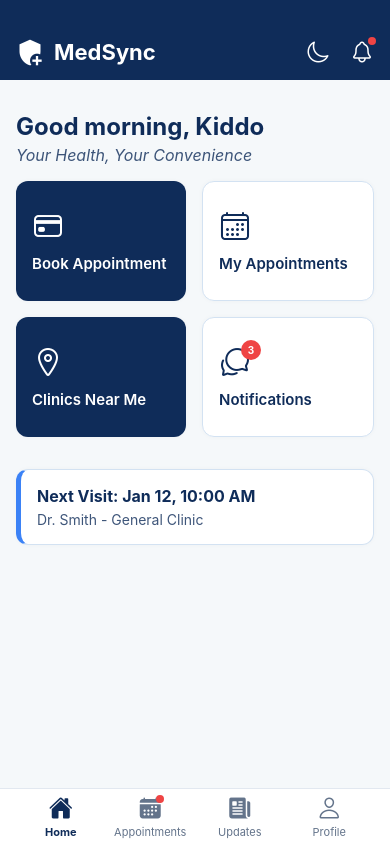
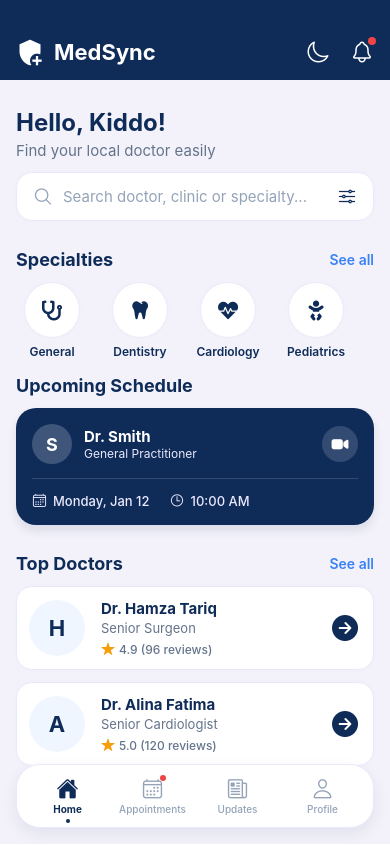
Before and after one commit to thulanesigasa/medsync, a React Native app: screen /Home in a window 390 px wide. Built offline with nearby package versions, Linux system fonts and the light colour scheme.

Commit message:
UI/UX: Redesign BottomTabBar to a premium floating capsule & creative HomeScreen with specialties and top doctors

```diff
--- a/src/components/BottomTabBar.js
+++ b/src/components/BottomTabBar.js
@@ -1,32 +1,41 @@
 import React from 'react';
-import { View, Text, StyleSheet, TouchableOpacity } from 'react-native';
+import { View, Text, StyleSheet, TouchableOpacity, Platform } from 'react-native';
 import { Ionicons } from '@expo/vector-icons';
 import { COLORS, SIZES, LAYOUT } from '../constants/theme';
 
 export default function BottomTabBar({ navigation, activeTab }) {
+  const isHome = activeTab === 'Home';
+  const isAppt = activeTab === 'Appointments';
+  const isUpdt = activeTab === 'Records'; // activeTab for records is 'Records' internally
+  const isProf = activeTab === 'Profile';
+
   return (
     <View style={styles.tabBar}>
       <TouchableOpacity style={styles.tabItem} onPress={() => navigation.navigate('Home')}>
-        <Ionicons name="home" size={24} color={activeTab === 'Home' ? COLORS.primary : '#64748B'} />
-        <Text style={activeTab === 'Home' ? styles.tabTextActive : styles.tabText}>Home</Text>
+        <Ionicons name={isHome ? "home" : "home-outline"} size={22} color={isHome ? COLORS.primary : '#94A3B8'} />
+        <Text style={isHome ? styles.tabTextActive : styles.tabText}>Home</Text>
+        {isHome && <View style={styles.activeDot} />}
       </TouchableOpacity>
 
       <TouchableOpacity style={styles.tabItem} onPress={() => navigation.navigate('Appointments')}>
         <View style={styles.activeTabIcon}>
-          <Ionicons name="calendar" size={24} color={activeTab === 'Appointments' ? COLORS.primary : '#64748B'} />
+          <Ionicons name={isAppt ? "calendar" : "calendar-outline"} size={22} color={isAppt ? COLORS.primary : '#94A3B8'} />
           <View style={styles.badge} />
         </View>
-        <Text style={activeTab === 'Appointments' ? styles.tabTextActive : styles.tabText}>Appointments</Text>
+        <Text style={isAppt ? styles.tabTextActive : styles.tabText}>Appointments</Text>
+        {isAppt && <View style={styles.activeDot} />}
       </TouchableOpacity>
 
       <TouchableOpacity style={styles.tabItem} onPress={() => navigation.navigate('Records')}>
-        <Ionicons name="newspaper" size={24} color={activeTab === 'Records' ? COLORS.primary : '#64748B'} />
-        <Text style={activeTab === 'Records' ? styles.tabTextActive : styles.tabText}>Updates</Text>
+        <Ionicons name={isUpdt ? "newspaper" : "newspaper-outline"} size={22} color={isUpdt ? COLORS.primary : '#94A3B8'} />
+        <Text style={isUpdt ? styles.tabTextActive : styles.tabText}>Updates</Text>
+        {isUpdt && <View style={styles.activeDot} />}
       </TouchableOpacity>
 
       <TouchableOpacity style={styles.tabItem} onPress={() => navigation.navigate('Profile')}>
-        <Ionicons name="person-outline" size={24} color={activeTab === 'Profile' ? COLORS.primary : '#64748B'} />
-        <Text style={activeTab === 'Profile' ? styles.tabTextActive : styles.tabText}>Profile</Text>
+        <Ionicons name={isProf ? "person" : "person-outline"} size={22} color={isProf ? COLORS.primary : '#94A3B8'} />
+        <Text style={isProf ? styles.tabTextActive : styles.tabText}>Profile</Text>
+        {isProf && <View style={styles.activeDot} />}
       </TouchableOpacity>
     </View>
   );
@@ -34,43 +43,61 @@ export default function BottomTabBar({ navigation, activeTab }) {
 
 const styles = StyleSheet.create({
   tabBar: {
+    position: 'absolute',
+    bottom: Platform.OS === 'ios' ? 28 : 16,
+    left: SIZES.margin,
+    right: SIZES.margin,
     flexDirection: 'row',
     backgroundColor: '#FFFFFF',
-    borderTopWidth: 1,
-    borderTopColor: '#E2E8F0',
-    height: LAYOUT.tabBarHeight + LAYOUT.bottomPadding,
-    paddingBottom: LAYOUT.bottomPadding,
-    paddingHorizontal: SIZES.margin,
+    borderRadius: 24,
+    height: LAYOUT.tabBarHeight,
+    alignItems: 'center',
     justifyContent: 'space-between',
-    alignItems: 'center',
+    paddingHorizontal: 8,
+    borderWidth: 1,
+    borderColor: '#EAE8FC',
+    shadowColor: '#0F2C59',
+    shadowOffset: { width: 0, height: 6 },
+    shadowOpacity: 0.08,
+    shadowRadius: 16,
+    elevation: 8,
   },
   tabItem: {
     flex: 1,
     alignItems: 'center',
     justifyContent: 'center',
-    height: LAYOUT.tabBarHeight,
+    height: '100%',
   },
   activeTabIcon: {
     position: 'relative',
   },
   badge: {
     position: 'absolute',
-    top: 0,
+    top: -2,
     right: -2,
-    width: 8,
-    height: 8,
+    width: 6,
+    height: 6,
     backgroundColor: '#EF4444',
-    borderRadius: 4,
+    borderRadius: 3,
   },
   tabText: {
-    fontSize: 11,
-    color: '#64748B',
-    marginTop: 4,
+    fontSize: 10,
+    color: '#94A3B8',
+    marginTop: 2,
+    fontWeight: '500',
   },
   tabTextActive: {
-    fontSize: 11,
+    fontSize: 10,
     color: COLORS.primary,
-    fontWeight: 'bold',
-    marginTop: 4,
+    fontWeight: '700',
+    marginTop: 2,
   },
+  activeDot: {
+    width: 4,
+    height: 4,
+    borderRadius: 2,
+    backgroundColor: COLORS.primary,
+    position: 'absolute',
+    bottom: 4,
+  }
 });
--- a/src/constants/theme.js
+++ b/src/constants/theme.js
@@ -6,7 +6,7 @@ import { Platform } from 'react-native';
  */
 export const COLORS = {
   // 60% Dominant Canvas (Light System Backgrounds)
-  background: '#F5F8FA', // Screen backgrounds
+  background: '#F3F2FA', // Screen backgrounds
   surface: '#FFFFFF',    // Primary card surfaces
 
   // 30% Secondary Branding (Deep Structural Elements)
@@ -29,6 +29,6 @@ export const SIZES = {
 export const LAYOUT = {
   statusBarHeight: Platform.OS === 'ios' ? 54 : 24,
   headerHeight: Platform.OS === 'ios' ? 96 : 56,
-  tabBarHeight: 56,
+  tabBarHeight: 64,
   bottomPadding: Platform.OS === 'ios' ? 34 : 0,
 };
--- a/src/screens/AppointmentsScreen.js
+++ b/src/screens/AppointmentsScreen.js
@@ -114,6 +114,7 @@ const styles = StyleSheet.create({
   },
   content: {
     padding: SIZES.margin,
+    paddingBottom: 110,
     gap: SIZES.gutter,
   },
   sectionTitle: {
--- a/src/screens/HomeScreen.js
+++ b/src/screens/HomeScreen.js
@@ -1,6 +1,6 @@
 import React, { useState } from 'react';
-import { View, Text, StyleSheet, TouchableOpacity, ScrollView } from 'react-native';
-import { Ionicons, MaterialCommunityIcons } from '@expo/vector-icons';
+import { View, Text, StyleSheet, TouchableOpacity, ScrollView, TextInput } from 'react-native';
+import { Ionicons, MaterialCommunityIcons, FontAwesome5 } from '@expo/vector-icons';
 import { COLORS, SIZES, LAYOUT } from '../constants/theme';
 import BottomTabBar from '../components/BottomTabBar';
 
@@ -32,48 +32,142 @@ export default function HomeScreen({ navigation }) {
         </View>
       </View>
 
-      <ScrollView contentContainerStyle={styles.scrollContent}>
+      <ScrollView contentContainerStyle={styles.scrollContent} showsVerticalScrollIndicator={false}>
         <View style={styles.greetingContainer}>
-          <Text style={styles.greetingTitle}>Good morning, Kiddo</Text>
-          <Text style={styles.greetingSubline}>Your Health, Your Convenience</Text>
+          <Text style={styles.greetingTitle}>Hello, Kiddo!</Text>
+          <Text style={styles.greetingSubline}>Find your local doctor easily</Text>
         </View>
 
-        <View style={styles.gridContainer}>
-          <View style={styles.gridRow}>
-            <TouchableOpacity style={[styles.gridTile, styles.tileNavy]} onPress={handleBookAppointment}>
-              <Ionicons name="card-outline" size={32} color={COLORS.surface} style={styles.tileIcon} />
-              <Text style={styles.tileTextLight}>Book Appointment</Text>
-            </TouchableOpacity>
+        {/* Search Bar */}
+        <View style={styles.searchBar}>
+          <Ionicons name="search-outline" size={20} color="#94A3B8" />
+          <TextInput
+            placeholder="Search doctor, clinic or specialty..."
+            style={styles.searchInput}
+            placeholderTextColor="#94A3B8"
+          />
+          <Ionicons name="options-outline" size={20} color={COLORS.primary} />
+        </View>
 
-            <TouchableOpacity style={[styles.gridTile, styles.tileWhite]} onPress={() => navigation.navigate('Appointments')}>
-              <Ionicons name="calendar-outline" size={32} color={COLORS.primary} style={styles.tileIcon} />
-              <Text style={styles.tileTextDark}>My Appointments</Text>
+        {/* Specialties Section */}
+        <View style={styles.sectionHeader}>
+          <Text style={styles.sectionTitle}>Specialties</Text>
+          <TouchableOpacity onPress={() => navigation.navigate('Clinics')}>
+            <Text style={styles.seeAllText}>See all</Text>
           </TouchableOpacity>
         </View>
 
-          <View style={styles.gridRow}>
-            <TouchableOpacity style={[styles.gridTile, styles.tileNavy]} onPress={() => navigation.navigate('Clinics')}>
-              <Ionicons name="location-outline" size={32} color={COLORS.surface} style={styles.tileIcon} />
-              <Text style={styles.tileTextLight}>Clinics Near Me</Text>
+        <ScrollView horizontal showsHorizontalScrollIndicator={false} contentContainerStyle={styles.specialtiesScroll}>
+          <TouchableOpacity style={styles.specialtyItem} onPress={() => navigation.navigate('Clinics')}>
+            <View style={styles.specialtyIconBox}>
+              <FontAwesome5 name="stethoscope" size={20} color={COLORS.primary} />
+            </View>
+            <Text style={styles.specialtyLabel}>General</Text>
           </TouchableOpacity>
 
-            <TouchableOpacity style={[styles.gridTile, styles.tileWhite]} onPress={() => navigation.navigate('Notifications')}>
-              <View style={styles.notificationBadgeContainer}>
-                <Ionicons name="chatbubbles-outline" size={32} color={COLORS.primary} style={styles.tileIcon} />
-                <View style={styles.numericBadge}>
-                  <Text style={styles.numericBadgeText}>3</Text>
+          <TouchableOpacity style={styles.specialtyItem} onPress={() => navigation.navigate('Clinics')}>
+            <View style={styles.specialtyIconBox}>
+              <FontAwesome5 name="tooth" size={18} color={COLORS.primary} />
+            </View>
+            <Text style={styles.specialtyLabel}>Dentistry</Text>
+          </TouchableOpacity>
+
+          <TouchableOpacity style={styles.specialtyItem} onPress={() => navigation.navigate('Clinics')}>
+            <View style={styles.specialtyIconBox}>
+              <FontAwesome5 name="heartbeat" size={20} color={COLORS.primary} />
+            </View>
+            <Text style={styles.specialtyLabel}>Cardiology</Text>
+          </TouchableOpacity>
+
+          <TouchableOpacity style={styles.specialtyItem} onPress={() => navigation.navigate('Clinics')}>
+            <View style={styles.specialtyIconBox}>
+              <FontAwesome5 name="baby" size={20} color={COLORS.primary} />
+            </View>
+            <Text style={styles.specialtyLabel}>Pediatrics</Text>
+          </TouchableOpacity>
+
+          <TouchableOpacity style={styles.specialtyItem} onPress={() => navigation.navigate('Clinics')}>
+            <View style={styles.specialtyIconBox}>
+              <FontAwesome5 name="brain" size={18} color={COLORS.primary} />
+            </View>
+            <Text style={styles.specialtyLabel}>Neurology</Text>
+          </TouchableOpacity>
+        </ScrollView>
+
+        {/* Upcoming Visit Section */}
+        <View style={styles.sectionHeader}>
+          <Text style={styles.sectionTitle}>Upcoming Schedule</Text>
+        </View>
+
+        <View style={styles.scheduleCard}>
+          <View style={styles.scheduleHeader}>
+            <View style={styles.scheduleDoctor}>
+              <View style={styles.doctorAvatarMini}>
+                <Text style={styles.doctorAvatarMiniText}>S</Text>
+              </View>
+              <View>
+                <Text style={styles.scheduleDoctorName}>Dr. Smith</Text>
+                <Text style={styles.scheduleDoctorTitle}>General Practitioner</Text>
               </View>
             </View>
-              <Text style={styles.tileTextDark}>Notifications</Text>
+            <TouchableOpacity style={styles.scheduleVideoBtn}>
+              <Ionicons name="videocam" size={18} color="#FFFFFF" />
             </TouchableOpacity>
+          </View>
+          <View style={styles.scheduleTimeRow}>
+            <View style={styles.scheduleTimeDetail}>
+              <Ionicons name="calendar-outline" size={15} color="#EAE8FC" />
+              <Text style={styles.scheduleTimeText}>Monday, Jan 12</Text>
+            </View>
+            <View style={styles.scheduleTimeDetail}>
+              <Ionicons name="time-outline" size={15} color="#EAE8FC" />
+              <Text style={styles.scheduleTimeText}>10:00 AM</Text>
+            </View>
           </View>
         </View>
 
-        <View style={styles.reminderCard}>
-          <View style={styles.reminderContent}>
-            <Text style={styles.reminderTitle}>Next Visit: Jan 12, 10:00 AM</Text>
-            <Text style={styles.reminderSubtitle}>Dr. Smith - General Clinic</Text>
+        {/* Top Doctors Section */}
+        <View style={styles.sectionHeader}>
+          <Text style={styles.sectionTitle}>Top Doctors</Text>
+          <TouchableOpacity onPress={() => navigation.navigate('Clinics')}>
+            <Text style={styles.seeAllText}>See all</Text>
+          </TouchableOpacity>
         </View>
+
+        <View style={styles.doctorsList}>
+          <TouchableOpacity style={styles.doctorCard} onPress={handleBookAppointment}>
+            <View style={styles.doctorAvatarLarge}>
+              <Text style={styles.doctorAvatarTextLarge}>H</Text>
+            </View>
+            <View style={styles.doctorInfo}>
+              <Text style={styles.doctorName}>Dr. Hamza Tariq</Text>
+              <Text style={styles.doctorTitle}>Senior Surgeon</Text>
+              <View style={styles.doctorStats}>
+                <Ionicons name="star" size={14} color="#F59E0B" />
+                <Text style={styles.doctorRating}>4.9 (96 reviews)</Text>
+              </View>
+            </View>
+            <View style={styles.doctorAction}>
+              <Ionicons name="arrow-forward-circle" size={32} color={COLORS.primary} />
+            </View>
+          </TouchableOpacity>
+
+          <TouchableOpacity style={styles.doctorCard} onPress={handleBookAppointment}>
+            <View style={styles.doctorAvatarLarge}>
+              <Text style={styles.doctorAvatarTextLarge}>A</Text>
+            </View>
+            <View style={styles.doctorInfo}>
+              <Text style={styles.doctorName}>Dr. Alina Fatima</Text>
+              <Text style={styles.doctorTitle}>Senior Cardiologist</Text>
+              <View style={styles.doctorStats}>
+                <Ionicons name="star" size={14} color="#F59E0B" />
+                <Text style={styles.doctorRating}>5.0 (120 reviews)</Text>
+              </View>
+            </View>
+            <View style={styles.doctorAction}>
+              <Ionicons name="arrow-forward-circle" size={32} color={COLORS.primary} />
+            </View>
+          </TouchableOpacity>
         </View>
       </ScrollView>
 
@@ -81,6 +175,7 @@ export default function HomeScreen({ navigation }) {
     </View>
   );
 }
+
 
 const styles = StyleSheet.create({
   container: {
@@ -131,9 +226,10 @@ const styles = StyleSheet.create({
   },
   scrollContent: {
     padding: SIZES.margin,
+    paddingBottom: 110,
   },
   greetingContainer: {
-    marginVertical: 16,
+    marginVertical: 12,
   },
   greetingTitle: {
     fontSize: 24,
@@ -141,98 +237,201 @@ const styles = StyleSheet.create({
     color: COLORS.primary,
   },
   greetingSubline: {
-    fontSize: 16,
-    fontStyle: 'italic',
-    color: COLORS.primary,
-    opacity: 0.8,
+    fontSize: 15,
+    color: '#64748B',
     marginTop: 4,
   },
-  gridContainer: {
-    marginBottom: 16,
-  },
-  gridRow: {
+  searchBar: {
     flexDirection: 'row',
-    gap: SIZES.gutter,
-    marginBottom: SIZES.gutter,
-  },
-  gridTile: {
-    flex: 1,
-    padding: SIZES.padding,
-    borderRadius: SIZES.radius,
-    alignItems: 'flex-start',
-    justifyContent: 'center',
-    height: 120,
-    shadowColor: '#000',
-    shadowOpacity: 0.03,
+    alignItems: 'center',
+    backgroundColor: COLORS.surface,
+    paddingHorizontal: 16,
+    paddingVertical: 12,
+    borderRadius: 16,
+    borderWidth: 1,
+    borderColor: '#EAE8FC',
+    marginBottom: 20,
+    shadowColor: '#0F2C59',
+    shadowOpacity: 0.02,
     shadowRadius: 5,
     elevation: 1,
   },
-  tileNavy: {
-    backgroundColor: COLORS.primary,
+  searchInput: {
+    flex: 1,
+    marginLeft: 10,
+    fontSize: 15,
+    color: COLORS.primary,
   },
-  tileWhite: {
+  sectionHeader: {
+    flexDirection: 'row',
+    justifyContent: 'space-between',
+    alignItems: 'center',
+    marginBottom: 12,
+    marginTop: 8,
+  },
+  sectionTitle: {
+    fontSize: 18,
+    fontWeight: 'bold',
+    color: COLORS.primary,
+  },
+  seeAllText: {
+    fontSize: 14,
+    color: COLORS.accent,
+    fontWeight: '600',
+  },
+  specialtiesScroll: {
+    paddingBottom: 8,
+    gap: 16,
+  },
+  specialtyItem: {
+    alignItems: 'center',
+    width: 72,
+  },
+  specialtyIconBox: {
+    width: 56,
+    height: 56,
+    borderRadius: 28,
     backgroundColor: COLORS.surface,
     borderWidth: 1,
-    borderColor: COLORS.border,
+    borderColor: '#EAE8FC',
+    alignItems: 'center',
+    justifyContent: 'center',
+    shadowColor: '#0F2C59',
+    shadowOpacity: 0.02,
+    shadowRadius: 5,
+    elevation: 1,
   },
-  tileIcon: {
-    marginBottom: 10,
+  specialtyLabel: {
+    fontSize: 12,
+    fontWeight: '600',
+    color: COLORS.primary,
+    marginTop: 6,
+    textAlign: 'center',
   },
-  tileTextLight: {
-    color: COLORS.surface,
-    fontWeight: '600',
-    fontSize: 15,
+  scheduleCard: {
+    backgroundColor: COLORS.primary,
+    borderRadius: 20,
+    padding: 16,
+    marginBottom: 20,
+    shadowColor: COLORS.primary,
+    shadowOffset: { width: 0, height: 6 },
+    shadowOpacity: 0.1,
+    shadowRadius: 10,
+    elevation: 4,
   },
-  tileTextDark: {
-    color: COLORS.primary,
-    fontWeight: '600',
-    fontSize: 15,
+  scheduleHeader: {
+    flexDirection: 'row',
+    justifyContent: 'space-between',
+    alignItems: 'center',
+    borderBottomWidth: 1,
+    borderBottomColor: 'rgba(255, 255, 255, 0.15)',
+    paddingBottom: 14,
+    marginBottom: 14,
   },
-  notificationBadgeContainer: {
+  scheduleDoctor: {
     flexDirection: 'row',
+    alignItems: 'center',
   },
-  numericBadge: {
-    backgroundColor: '#EF4444',
-    borderRadius: 10,
-    width: 20,
-    height: 20,
+  doctorAvatarMini: {
+    width: 40,
+    height: 40,
+    borderRadius: 20,
+    backgroundColor: 'rgba(255, 255, 255, 0.2)',
+    alignItems: 'center',
     justifyContent: 'center',
-    alignItems: 'center',
-    position: 'absolute',
-    top: -5,
-    right: -10,
+    marginRight: 12,
   },
-  numericBadgeText: {
-    color: COLORS.surface,
-    fontSize: 10,
+  doctorAvatarMiniText: {
+    color: '#FFFFFF',
+    fontSize: 18,
     fontWeight: 'bold',
   },
-  reminderCard: {
+  scheduleDoctorName: {
+    color: '#FFFFFF',
+    fontSize: 15,
+    fontWeight: 'bold',
+  },
+  scheduleDoctorTitle: {
+    color: '#EAE8FC',
+    fontSize: 12,
+  },
+  scheduleVideoBtn: {
+    width: 36,
+    height: 36,
+    borderRadius: 18,
+    backgroundColor: 'rgba(255, 255, 255, 0.15)',
+    alignItems: 'center',
+    justifyContent: 'center',
+  },
+  scheduleTimeRow: {
+    flexDirection: 'row',
+    gap: 20,
+  },
+  scheduleTimeDetail: {
+    flexDirection: 'row',
+    alignItems: 'center',
+  },
+  scheduleTimeText: {
+    color: '#EAE8FC',
+    fontSize: 13,
+    marginLeft: 6,
+    fontWeight: '500',
+  },
+  doctorsList: {
+    gap: 12,
+  },
+  doctorCard: {
+    flexDirection: 'row',
     backgroundColor: COLORS.surface,
-    borderRadius: SIZES.radius,
-    borderLeftWidth: 5,
-    borderLeftColor: COLORS.accent,
-    padding: SIZES.padding,
-    shadowColor: '#000',
-    shadowOpacity: 0.03,
+    borderRadius: 16,
+    padding: 12,
+    borderWidth: 1,
+    borderColor: '#EAE8FC',
+    alignItems: 'center',
+    shadowColor: '#0F2C59',
+    shadowOpacity: 0.02,
     shadowRadius: 5,
     elevation: 1,
-    marginBottom: 16,
-    borderWidth: 1,
-    borderColor: COLORS.border,
   },
-  reminderContent: {
-    flexDirection: 'column',
+  doctorAvatarLarge: {
+    width: 56,
+    height: 56,
+    borderRadius: 28,
+    backgroundColor: '#EFF6FF',
+    alignItems: 'center',
+    justifyContent: 'center',
+    marginRight: 16,
   },
-  reminderTitle: {
-    fontSize: 16,
+  doctorAvatarTextLarge: {
+    color: COLORS.primary,
+    fontSize: 22,
+    fontWeight: 'bold',
+  },
+  doctorInfo: {
+    flex: 1,
+  },
+  doctorName: {
+    fontSize: 15,
     fontWeight: 'bold',
     color: COLORS.primary,
-    marginBottom: 5,
   },
-  reminderSubtitle: {
-    fontSize: 14,
-    color: COLORS.primary,
-    opacity: 0.8,
+  doctorTitle: {
+    fontSize: 13,
+    color: '#64748B',
+    marginTop: 2,
+  },
+  doctorStats: {
+    flexDirection: 'row',
+    alignItems: 'center',
+    marginTop: 6,
+  },
+  doctorRating: {
+    fontSize: 12,
+    color: '#64748B',
+    marginLeft: 4,
+    fontWeight: '500',
+  },
+  doctorAction: {
+    paddingLeft: 8,
   },
 });
--- a/src/screens/ProfileScreen.js
+++ b/src/screens/ProfileScreen.js
@@ -120,6 +120,7 @@ const styles = StyleSheet.create({
   },
   content: {
     padding: SIZES.margin,
+    paddingBottom: 110,
     gap: SIZES.gutter,
   },
   profileHeader: {
--- a/src/screens/RecordsScreen.js
+++ b/src/screens/RecordsScreen.js
@@ -120,6 +120,7 @@ const styles = StyleSheet.create({
   },
   content: {
     padding: SIZES.margin,
+    paddingBottom: 110,
     gap: SIZES.gutter,
   },
   searchBar: {
```
Lines whose indentation alone changed are shown as unchanged.
